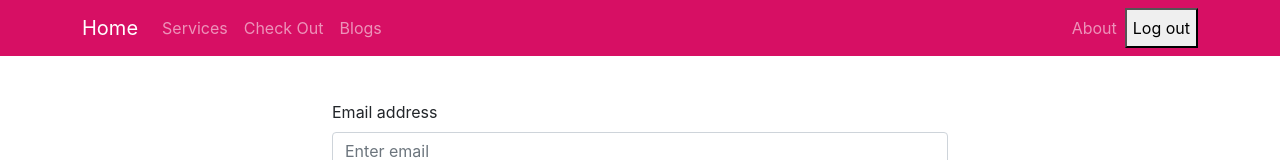
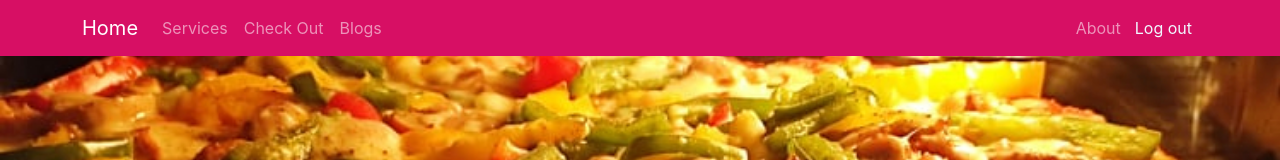
Before and after one commit to eshanHaque/mom-cooking, a React (Create React App) app: page / in a window 1280 px wide. Before the commit this address led to /login. Shown: the top 160 px of the page. Built offline with nearby package versions, Linux system fonts and the light colour scheme; no server answers.

Commit message:
reload issue fixed, auth redirected and login to logout show out

```diff
--- a/src/Page/Home/Banner/Banner.css
+++ b/src/Page/Home/Banner/Banner.css
@@ -1,6 +1,5 @@
 .person-name{
-    font-family: 'Poppins', sans-serif;
-    font-weight: 700;
+    font-weight: 600;
 }
 .person-dtl{
     color: rgb(0, 0, 0);
--- a/src/Page/Home/Banner/Banner.js
+++ b/src/Page/Home/Banner/Banner.js
@@ -19,7 +19,7 @@ const Banner = () => {
                         alt=""
                     />
                     <Carousel.Caption>
-                        <h3 className='person-name'>I am a Home Chef</h3>
+                        <h3 className='person-name'>I am Certified a Home Chef</h3>
                         <p className='person-dtl'>I take orders and make it at home with care and love.</p>
                     </Carousel.Caption>
                 </Carousel.Item>
--- a/src/Page/Login/Login.js
+++ b/src/Page/Login/Login.js
@@ -2,7 +2,7 @@ import React, { useRef } from 'react';
 import { Button, Form } from 'react-bootstrap';
 import Header from '../Shared/Header/Header';
 import "../Login/Login.css"
-import { Link, useNavigate } from 'react-router-dom';
+import { Link, useLocation, useNavigate } from 'react-router-dom';
 import { useSignInWithEmailAndPassword } from 'react-firebase-hooks/auth';
 import auth from '../../firebase.init';
 
@@ -10,7 +10,8 @@ const Login = () => {
     const emailRef = useRef('');
     const passwordRef = useRef('');
     const navigate = useNavigate();
-
+    const location = useLocation();
+    let from = location.state?.from?.pathname || "/";
     const [
         signInWithEmailAndPassword,
         user,
@@ -19,7 +20,7 @@ const Login = () => {
     ] = useSignInWithEmailAndPassword(auth);
 
     if (user) {
-        navigate('/home')
+        navigate(from, { replace:true });
     }
 
     const handleSubmit = event => {
--- a/src/Page/Login/RequireAuth/RequireAuth.js
+++ b/src/Page/Login/RequireAuth/RequireAuth.js
@@ -2,10 +2,14 @@ import React from 'react';
 import { useAuthState } from 'react-firebase-hooks/auth';
 import { Navigate, useLocation } from 'react-router-dom';
 import auth from '../../../firebase.init';
+import Loading from '../../Shared/Loading/Loading';
 
 const RequireAuth = ({children}) => {
-    const [user] = useAuthState(auth);
+    const [user, loading] = useAuthState(auth);
     const location = useLocation();
+    if(loading){
+        return <Loading></Loading>
+    }
 
     if(!user){
         return<Navigate to='/login' state={{ form: location }} replace />;
--- a/src/Page/Shared/Header/Header.css
+++ b/src/Page/Shared/Header/Header.css
@@ -1,3 +1,8 @@
 .navbar-menu{
     background-color: rgb(215, 15, 100);
 }
+.log-out-btn{
+    border: none;
+    background-color: rgb(215, 15, 100);
+    color: aliceblue;
+}
--- a/src/Page/Shared/Header/Header.js
+++ b/src/Page/Shared/Header/Header.js
@@ -2,15 +2,17 @@ import { signOut } from 'firebase/auth';
 import React from 'react';
 import { Container, Nav, Navbar, NavDropdown } from 'react-bootstrap';
 import { useAuthState } from 'react-firebase-hooks/auth';
-import { Link } from 'react-router-dom';
+import { Link, useNavigate } from 'react-router-dom';
 import auth from '../../../firebase.init';
 import '../Header/Header.css'
 
 const Header = () => {
     const [user] = useAuthState(auth);
+    const navigate = useNavigate();
 
     const handleLogOut = () =>{
         signOut(auth);
+        navigate('/login');
     }
     return (
         <div>
@@ -29,7 +31,7 @@ const Header = () => {
                                 <Nav.Link as={Link} to="about">About</Nav.Link>
                                 {
                                     user ?
-                                        <button onClick={handleLogOut}>Log out</button>
+                                        <button onClick={handleLogOut} className="log-out-btn">Log out</button>
                                     :
                                     <Nav.Link as={Link} to="login">Login</Nav.Link>
                                 }
--- /dev/null
+++ b/src/Page/Shared/Loading/Loading.js
@@ -0,0 +1,12 @@
+import React from 'react';
+import { Spinner } from 'react-bootstrap';
+
+const Loading = () => {
+    return (
+        <div className='w-100 d-flex justify-content-center align-items-center' style={{height: '600px'}}>
+            <Spinner animation='border' variant='secondary' />
+        </div>
+    );
+};
+
+export default Loading;
```
